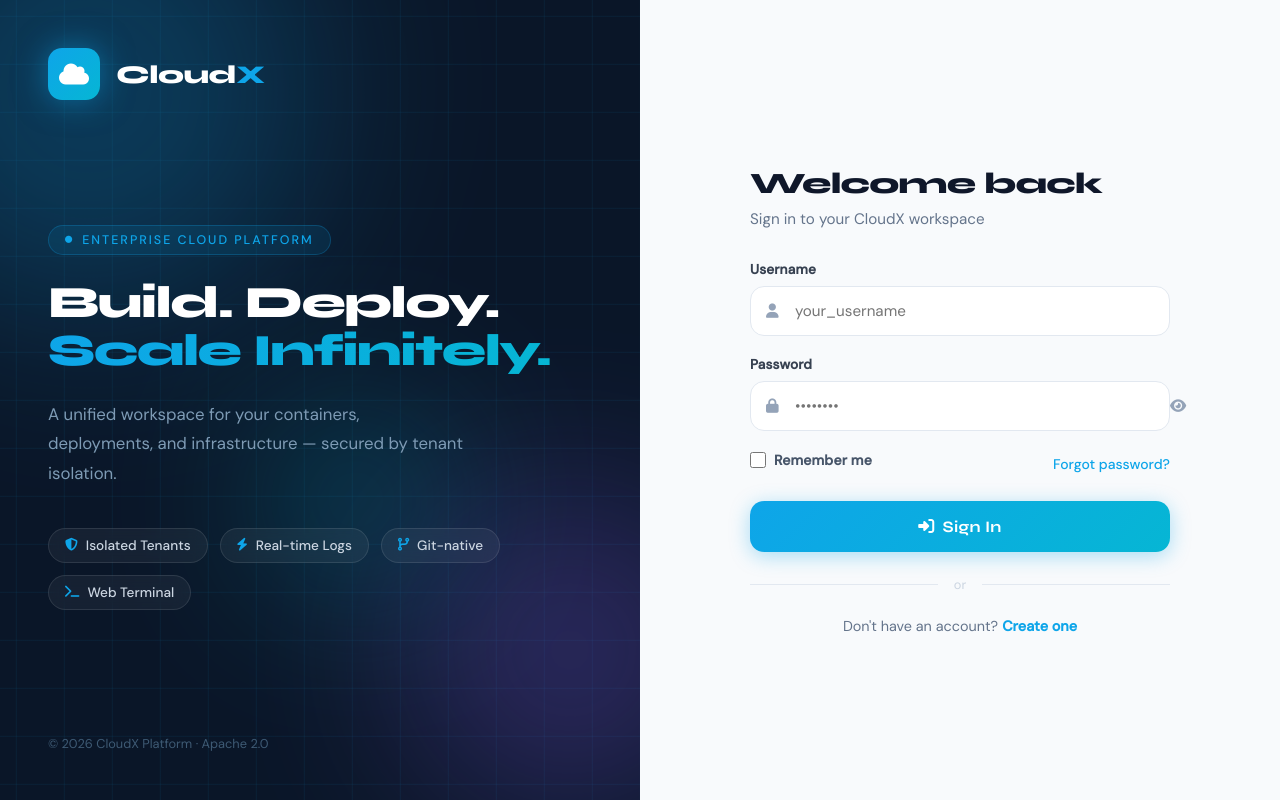
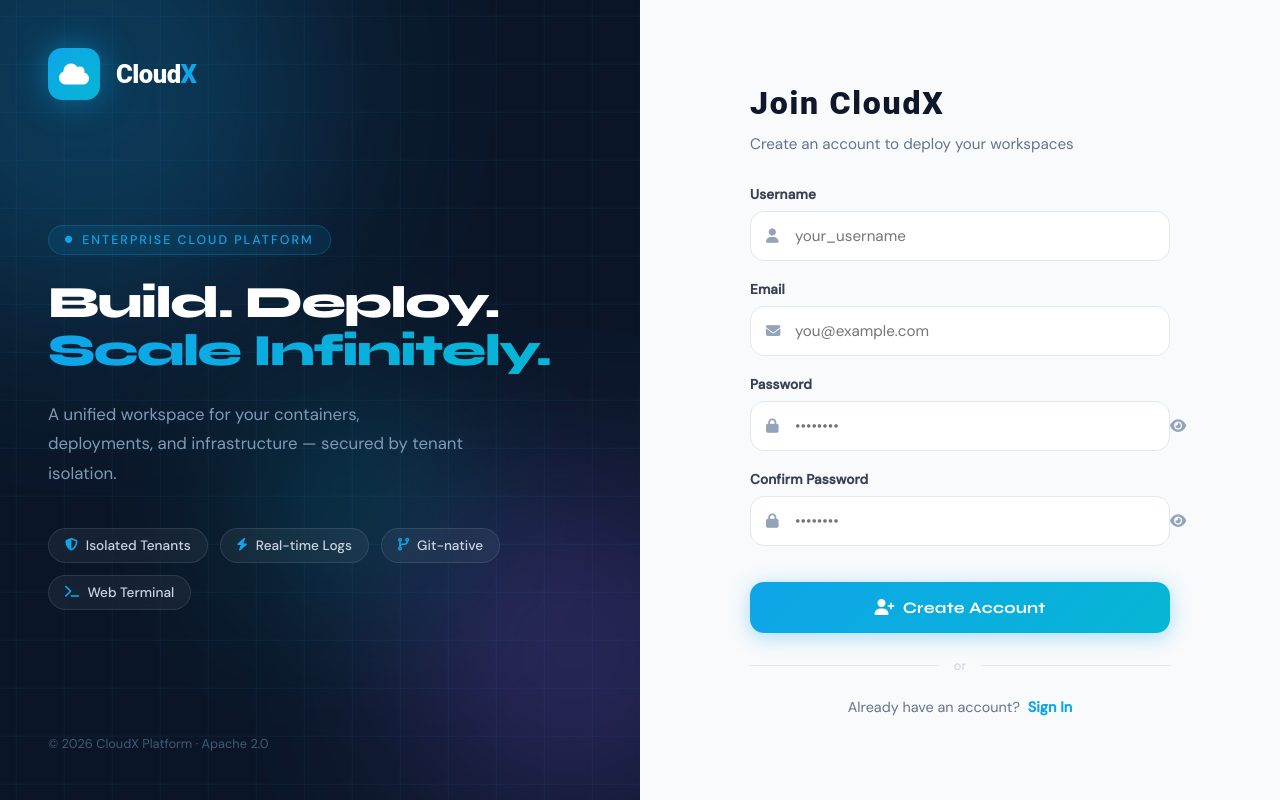
Before and after one commit to KayBe05/cloud-collab-platform, a Flask app: page /signup in a window 1280 px wide. Run offline with Flask 3, Linux system fonts and the light colour scheme; some libraries are stand-ins or nearby versions.

```diff
--- a/app/app.py
+++ b/app/app.py
@@ -400,6 +400,7 @@ def instances():
 @app.route('/api/projects', methods=['GET', 'POST'])
 @login_required
 def api_projects():
+    """API endpoint for project management with Strict Tenant Isolation"""
     if request.method == 'POST':
         data = request.get_json()
         if not data or 'name' not in data:
@@ -408,35 +409,31 @@ def api_projects():
         try:
             with get_db_connection() as conn:
                 with conn.cursor() as cursor:
+                    # NOTICE: We are now saving current_user.id as the owner_id
                     cursor.execute(
-                        """INSERT INTO projects
-                               (name, description, repository_url, status, tags, owner_id)
+                        """INSERT INTO projects (name, description, repository_url, status, owner_id, tags)
                            VALUES (%s, %s, %s, %s, %s, %s) RETURNING id""",
                         (data.get('name'), data.get('description'),
-                         data.get('repository_url'), 'active',
-                         data.get('tags'), current_user.id)   # ← tenant scoped
+                         data.get('repository_url'), 'active', current_user.id, data.get('tags'))
                     )
                     project_id = cursor.fetchone()[0]
                     conn.commit()
 
-            log_activity('project_created', f"Project: {data.get('name')}")
-            return jsonify({
-                'success': True,
-                'project_id': project_id,
-                'message': 'Project created successfully'
-            }), 201
+            log_activity('project_created', f"Project: {data.get('name')} by User: {current_user.username}")
+            return jsonify({'success': True, 'project_id': project_id, 'message': 'Project created successfully'}), 201
         except Exception as e:
             logger.error(f"Project creation error: {e}")
             return jsonify({'success': False, 'error': str(e)}), 400
 
-    # GET – only this user's projects
+    # GET request: ONLY fetch projects belonging to the logged-in user
     try:
-        page   = request.args.get('page', 1, type=int)
-        limit  = request.args.get('limit', 10, type=int)
+        page = request.args.get('page', 1, type=int)
+        limit = request.args.get('limit', 10, type=int)
         offset = (page - 1) * limit
 
         with get_db_connection() as conn:
             with conn.cursor(row_factory=dict_row) as cursor:
+                # FIX: Passed current_user.id directly as an integer
                 cursor.execute("""
                     SELECT * FROM projects
                     WHERE owner_id = %s
@@ -445,16 +442,15 @@ def api_projects():
                 """, (current_user.id, limit, offset))
                 projects_list = cursor.fetchall()
 
-                cursor.execute(
-                    "SELECT COUNT(*) as total FROM projects WHERE owner_id = %s",
-                    (current_user.id,)
-                )
+                # FIX: Passed current_user.id directly as an integer
+                cursor.execute("SELECT COUNT(*) as total FROM projects WHERE owner_id = %s", (current_user.id,))
                 total = cursor.fetchone()['total']
 
         return jsonify({
             'data': projects_list,
             'pagination': {
-                'page': page, 'limit': limit,
+                'page': page,
+                'limit': limit,
                 'total': total,
                 'pages': (total + limit - 1) // limit
             }
@@ -805,27 +801,37 @@ def container_logs(container_id):
 @app.route('/api/projects/<int:project_id>/launch', methods=['POST'])
 @login_required
 def launch_workspace(project_id):
-    """Orchestrator – verify project ownership before launching."""
+    """Orchestrator Endpoint - Secured with Tenant Isolation & Persistent Storage"""
+
+    # 1. Security Check: Does the current user own this project?
     try:
         with get_db_connection() as conn:
-            with conn.cursor() as cursor:
-                cursor.execute(
-                    "SELECT id FROM projects WHERE id = %s AND owner_id = %s",
-                    (project_id, current_user.id)
-                )
+            with conn.cursor(row_factory=dict_row) as cursor:
+                cursor.execute("SELECT id FROM projects WHERE id = %s AND owner_id = %s",
+                               (project_id, current_user.id))
                 if not cursor.fetchone():
-                    return jsonify({'success': False, 'error': 'Project not found'}), 404
+                    return jsonify({'success': False, 'error': 'Unauthorized: You do not own this project.'}), 403
+    except Exception as e:
+         return jsonify({'success': False, 'error': 'Database error during authorization check.'}), 500
 
-        client           = docker.from_env()
+    try:
+        client = docker.from_env()
         session_password = secrets.token_hex(4)
-        container_name   = f"cloudx-project-{project_id}-{secrets.token_hex(2)}"
 
+        # Container naming logic
+        container_name = f"cloudx-project-{project_id}-{secrets.token_hex(2)}"
+
+        # 2. THE NEW FEATURE: Create a unique, permanent storage drive for this specific project
+        volume_name = f"cloudx_data_u{current_user.id}_p{project_id}"
+
+        # 3. Launch the container and attach the hard drive to the /workspace folder
         container = client.containers.run(
             image="cloudx-workspace:latest",
             detach=True,
             environment={"PASSWORD": session_password},
             ports={'8080/tcp': None, '22/tcp': None},
-            name=container_name
+            name=container_name,
+            volumes={volume_name: {'bind': '/workspace', 'mode': 'rw'}} # <-- THIS SAVES THE CODE
         )
 
         time.sleep(2)
@@ -834,22 +840,21 @@ def launch_workspace(project_id):
         web_port = container.attrs['NetworkSettings']['Ports']['8080/tcp'][0]['HostPort']
         ssh_port = container.attrs['NetworkSettings']['Ports']['22/tcp'][0]['HostPort']
 
-        log_activity('workspace_provisioned', f"Launched {container_name}")
+        log_activity('workspace_provisioned', f"Launched {container_name} by {current_user.username}")
 
         return jsonify({
             'success': True,
             'status': 'provisioned',
             'connection': {
-                'web_url':     f"http://localhost:{web_port}",
+                'web_url': f"http://localhost:{web_port}",
                 'ssh_command': f"ssh root@localhost -p {ssh_port}",
-                'password':    session_password
+                'password': session_password
             }
         })
 
     except Exception as e:
         logger.error(f"Provisioning Failure: {e}")
         return jsonify({'success': False, 'error': str(e)}), 500
-
 
 # ── MISC ROUTES ────────────────────────────────────────────────────────────────
 
--- a/app/templates/login.html
+++ b/app/templates/login.html
@@ -590,7 +590,7 @@
         </form>
 
         <div class="divider">or</div>
-        <p class="switch-link">Don't have an account?<a href="{{ url_for('signup.html') }}">Create one</a></p>
+        <p class="switch-link">Don't have an account?<a href="{{ url_for('signup') }}">Create one</a></p>
 
       </div>
     </div>
--- a/app/templates/signup.html
+++ b/app/templates/signup.html
@@ -4,7 +4,7 @@
 <head>
   <meta charset="UTF-8">
   <meta name="viewport" content="width=device-width, initial-scale=1.0">
-  <title>Sign In — CloudX Platform</title>
+  <title>Sign Up — CloudX Platform</title>
   <link rel="preconnect" href="https://fonts.googleapis.com">
   <link
     href="https://fonts.googleapis.com/css2?family=Syne:wght@400;500;600;700;800&family=DM+Sans:wght@300;400;500&display=swap"
@@ -40,14 +40,12 @@
       background: var(--bg-dark);
     }
 
-    /* ── LAYOUT ─────────────────────────────────────────────────────────── */
     .auth-shell {
       display: grid;
       grid-template-columns: 1fr 1fr;
       min-height: 100vh;
     }
 
-    /* ── LEFT — HERO ────────────────────────────────────────────────────── */
     .hero-panel {
       position: relative;
       background: var(--bg-dark);
@@ -58,14 +56,11 @@
       overflow: hidden;
     }
 
-    /* animated grid */
     .hero-panel::before {
       content: '';
       position: absolute;
       inset: 0;
-      background-image:
-        linear-gradient(rgba(14, 165, 233, .07) 1px, transparent 1px),
-        linear-gradient(90deg, rgba(14, 165, 233, .07) 1px, transparent 1px);
+      background-image: linear-gradient(rgba(14, 165, 233, .07) 1px, transparent 1px), linear-gradient(90deg, rgba(14, 165, 233, .07) 1px, transparent 1px);
       background-size: 48px 48px;
       animation: grid-drift 20s linear infinite;
     }
@@ -76,7 +71,6 @@
       }
     }
 
-    /* glowing orbs */
     .orb {
       position: absolute;
       border-radius: 50%;
@@ -143,7 +137,7 @@
     }
 
     .logo-name {
-      font-family: 'Syne', sans-serif;
+      font-family: 'Roboto', sans-serif;
       font-size: 1.6rem;
       font-weight: 800;
       color: #fff;
@@ -239,7 +233,6 @@
       font-size: 0.8rem;
     }
 
-    /* ── RIGHT — FORM ───────────────────────────────────────────────────── */
     .form-panel {
       background: #F8FAFC;
       display: flex;
@@ -247,6 +240,7 @@
       align-items: center;
       justify-content: center;
       padding: 3rem 4rem;
+      overflow-y: auto;
     }
 
     .form-card {
@@ -255,12 +249,12 @@
     }
 
     .form-title {
-      font-family: 'Syne', sans-serif;
-      font-size: 1.85rem;
+      font-family: 'Roboto', sans-serif;
+      font-size: 2rem;
       font-weight: 800;
       color: #0F172A;
-      letter-spacing: -0.75px;
-      margin-bottom: 0.5rem;
+      letter-spacing: 1.75px;
+      margin-bottom: 0.75rem;
     }
 
     .form-subtitle {
@@ -269,7 +263,6 @@
       margin-bottom: 2rem;
     }
 
-    /* Flash messages */
     .flash-list {
       list-style: none;
       margin-bottom: 1.25rem;
@@ -306,7 +299,6 @@
       border: 1px solid #93C5FD;
     }
 
-    /* Form groups */
     .form-group {
       margin-bottom: 1.25rem;
     }
@@ -378,44 +370,6 @@
       color: var(--primary);
     }
 
-    /* Remember / Forgot row */
-    .form-meta {
-      display: flex;
-      justify-content: space-between;
-      align-items: center;
-      margin-bottom: 1.5rem;
-    }
-
-    .checkbox-label {
-      display: flex;
-      align-items: center;
-      gap: .5rem;
-      font-size: .875rem;
-      color: #475569;
-      cursor: pointer;
-    }
-
-    .checkbox-label input[type="checkbox"] {
-      width: 16px;
-      height: 16px;
-      border-radius: 4px;
-      accent-color: var(--primary);
-      padding: 0;
-    }
-
-    .forgot-link {
-      font-size: .875rem;
-      color: var(--primary);
-      text-decoration: none;
-      font-weight: 500;
-      transition: color .2s;
-    }
-
-    .forgot-link:hover {
-      color: var(--primary-dark);
-    }
-
-    /* Submit button */
     .btn-submit {
       width: 100%;
       padding: 1rem;
@@ -430,6 +384,7 @@
       cursor: pointer;
       transition: transform .2s, box-shadow .2s, opacity .2s;
       box-shadow: 0 4px 20px rgba(14, 165, 233, .35);
+      margin-top: 1rem;
     }
 
     .btn-submit:hover {
@@ -441,7 +396,6 @@
       transform: translateY(0);
     }
 
-    /* Divider */
     .divider {
       display: flex;
       align-items: center;
@@ -459,7 +413,6 @@
       background: #E2E8F0;
     }
 
-    /* Switch link */
     .switch-link {
       text-align: center;
       font-size: .9rem;
@@ -477,7 +430,6 @@
       text-decoration: underline;
     }
 
-    /* ── RESPONSIVE ─────────────────────────────────────────────────────── */
     @media (max-width: 900px) {
       .auth-shell {
         grid-template-columns: 1fr;
@@ -498,7 +450,6 @@
 
   <div class="auth-shell">
 
-    <!-- ── LEFT HERO ────────────────────────────────────────────────────────── -->
     <div class="hero-panel">
       <div class="orb orb-1"></div>
       <div class="orb orb-2"></div>
@@ -533,12 +484,11 @@
       <div class="hero-footer">© 2026 CloudX Platform · Apache 2.0</div>
     </div>
 
-    <!-- ── RIGHT FORM ────────────────────────────────────────────────────────── -->
     <div class="form-panel">
       <div class="form-card">
 
-        <h2 class="form-title">Welcome back</h2>
-        <p class="form-subtitle">Sign in to your CloudX workspace</p>
+        <h2 class="form-title">Join CloudX</h2>
+        <p class="form-subtitle">Create an account to deploy your workspaces</p>
 
         {% with messages = get_flashed_messages(with_categories=true) %}
         {% if messages %}
@@ -554,21 +504,28 @@
         {% endif %}
         {% endwith %}
 
-        <form method="POST" action="{{ url_for('login') }}" novalidate>
+        <form method="POST" action="{{ url_for('signup') }}" novalidate>
+
           <div class="form-group">
             <label for="username">Username</label>
             <div class="input-wrap">
-              <input type="text" id="username" name="username" placeholder="your_username" autocomplete="username"
-                required>
+              <input type="text" id="username" name="username" placeholder="your_username" required>
               <i class="fas fa-user"></i>
+            </div>
+          </div>
+
+          <div class="form-group">
+            <label for="email">Email</label>
+            <div class="input-wrap">
+              <input type="email" id="email" name="email" placeholder="you@example.com" required>
+              <i class="fas fa-envelope"></i>
             </div>
           </div>
 
           <div class="form-group">
             <label for="password">Password</label>
             <div class="input-wrap">
-              <input type="password" id="password" name="password" placeholder="••••••••"
-                autocomplete="current-password" required>
+              <input type="password" id="password" name="password" placeholder="••••••••" required>
               <i class="fas fa-lock"></i>
               <button type="button" class="toggle-pw" onclick="togglePw('password', this)"
                 aria-label="Toggle password visibility">
@@ -577,20 +534,25 @@
             </div>
           </div>
 
-          <div class="form-meta">
-            <label class="checkbox-label">
-              <input type="checkbox" name="remember"> Remember me
-            </label>
-            <a href="#" class="forgot-link">Forgot password?</a>
+          <div class="form-group">
+            <label for="confirm_password">Confirm Password</label>
+            <div class="input-wrap">
+              <input type="password" id="confirm_password" name="confirm_password" placeholder="••••••••" required>
+              <i class="fas fa-lock"></i>
+              <button type="button" class="toggle-pw" onclick="togglePw('confirm_password', this)"
+                aria-label="Toggle password visibility">
+                <i class="fas fa-eye"></i>
+              </button>
+            </div>
           </div>
 
           <button type="submit" class="btn-submit">
-            <i class="fas fa-sign-in-alt" style="margin-right:.5rem"></i>Sign In
+            <i class="fas fa-user-plus" style="margin-right:.5rem"></i>Create Account
           </button>
         </form>
 
         <div class="divider">or</div>
-        <p class="switch-link">Don't have an account?<a href="{{ url_for('signup') }}">Create one</a></p>
+        <p class="switch-link">Already have an account? <a href="{{ url_for('login') }}">Sign In</a></p>
 
       </div>
     </div>
```
Also changed, not shown: app/templates/base.html (+41 -6 lines).
